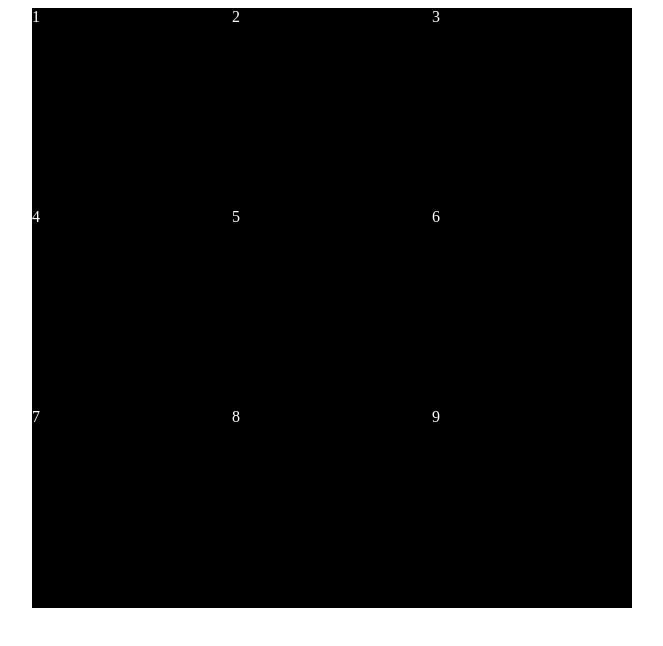
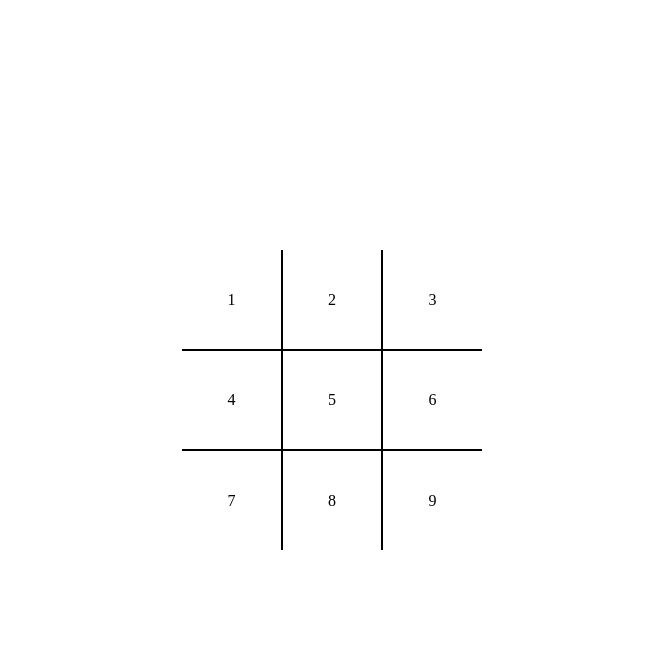
Before and after one commit to raphaelmmachado/tic-tac-toe, a plain HTML site: page index.html in a window 1280 px wide. Shown: the whole page, without its empty margins (308-971 px from the left). Drawn offline with Linux system fonts and the light colour scheme.

Commit message:
update style.css
tic tac toe grid in css is complete.

```diff
--- a/style.css
+++ b/style.css
@@ -1,18 +1,43 @@
+:root{
+    --square-size: 100px;
+    --symbol-size: cal(val(--square-size) * .9)
+}
+
 *{
-
+    box-sizing: border-box;
 }
 body{
-
+        margin: 0;
 }
 .container{
-    margin: 0 auto;
-    width: 600px;
-    height: 600px;
+
+    width: 100vw;
+    height: 100vh;
     display: grid;
-    grid-template: repeat(3, 1fr) / repeat(3, 1fr);
+    justify-content: center;
+
+    align-items: center;
+    align-content: center;
+    grid-template-columns: repeat(3, auto);
 
 }
 .square{
-    background-color: black;
-    color: white;
+    display: grid;
+    justify-items: center;
+    align-items: center;
+    width: var(--square-size);
+    height: var(--square-size);
+    border: 1px solid black;
 }
+.square:first-child,:nth-child(2),:nth-child(3){
+    border-top: 0;
+}
+.square:first-child,:nth-child(4),:nth-child(7){
+    border-left: 0;
+}
+.square:nth-child(3),:nth-child(6),:last-child{
+    border-right: 0;
+}
+.square:nth-child(7),:nth-child(8),:last-child{
+    border-bottom: 0;
+}
```
